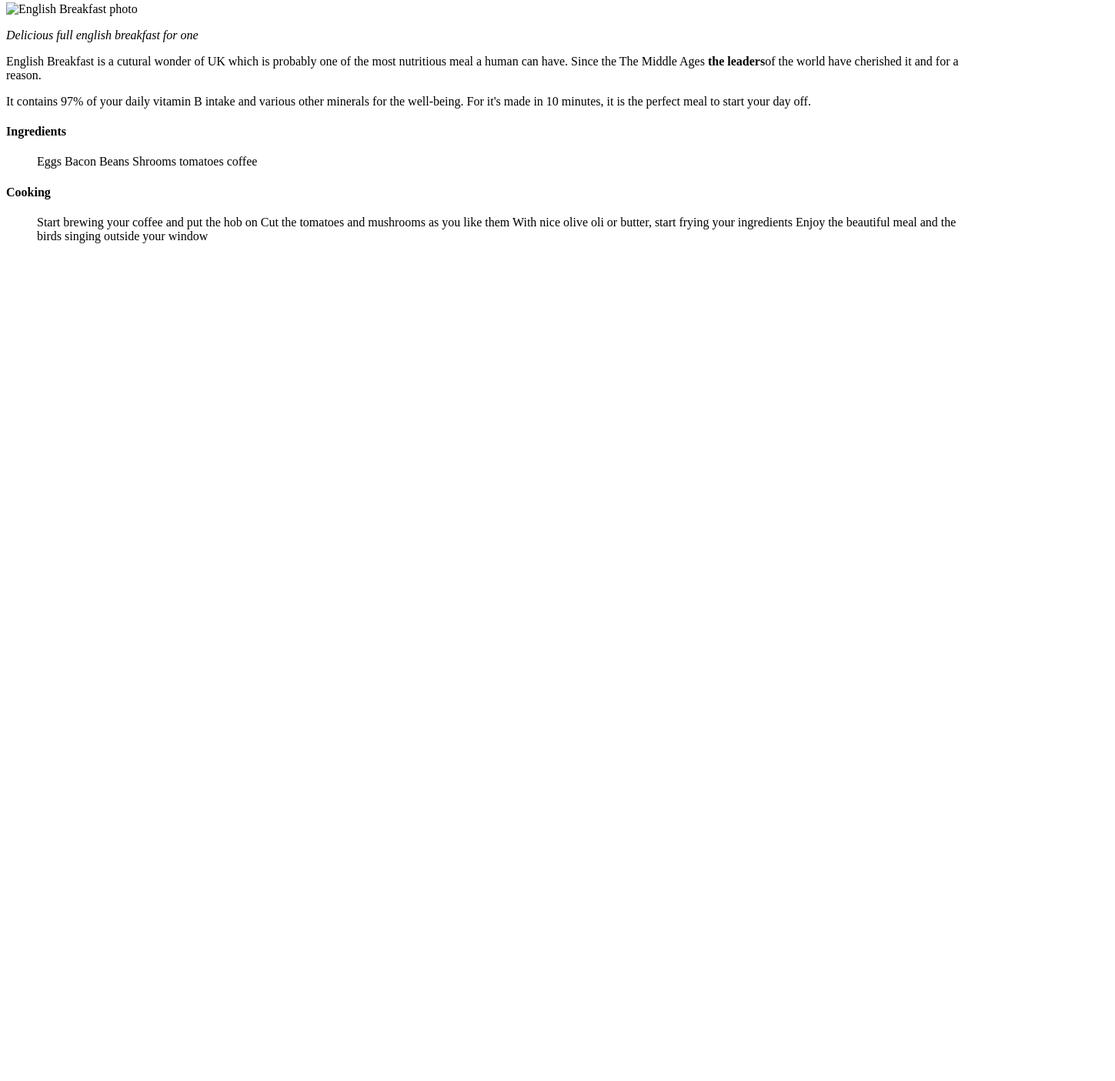
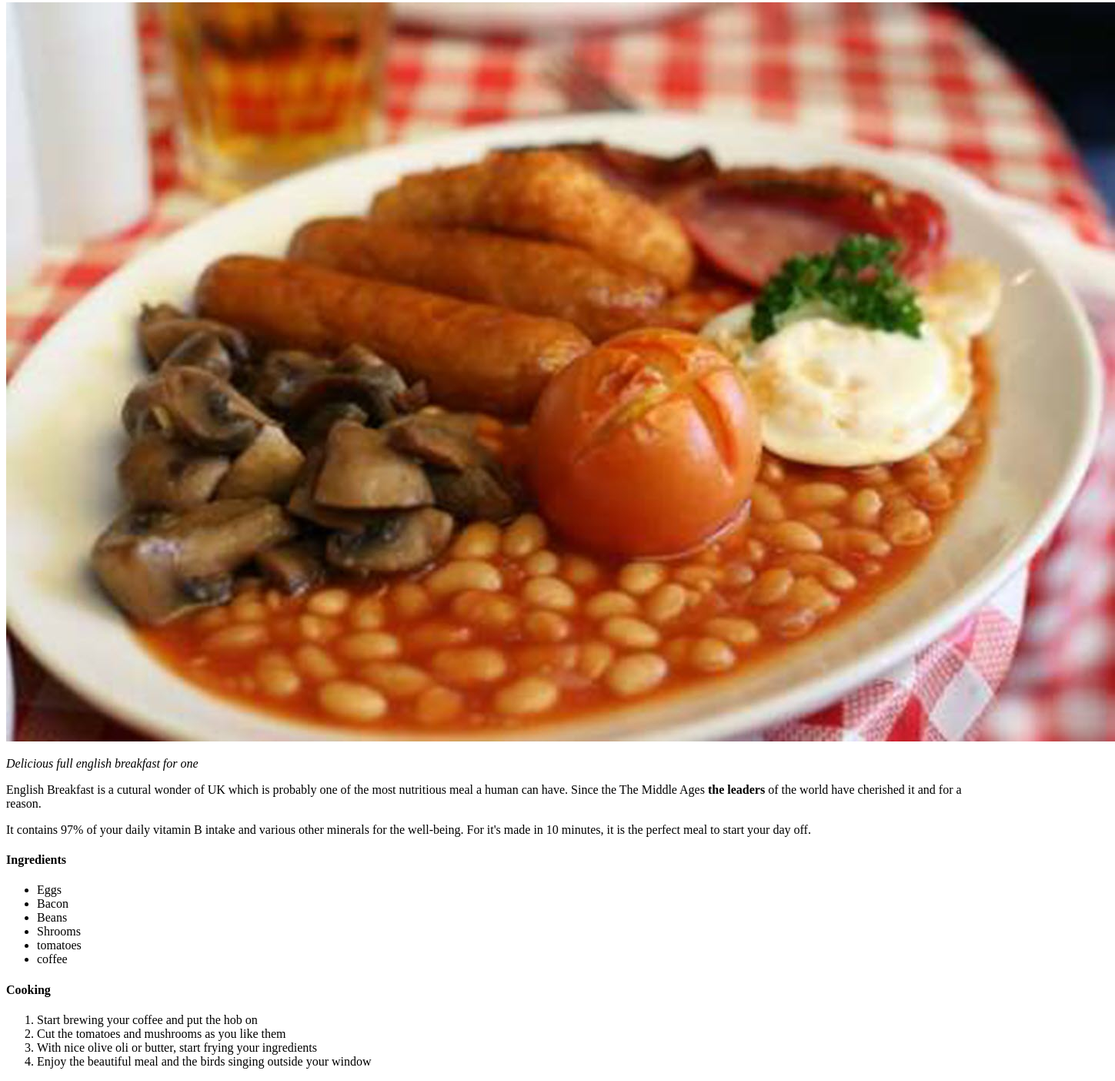
Before and after one commit to aaroparkkinen/odin-recies, a plain HTML site: page recipes/english_breakfast.html in a window 1280 px wide. Shown: the part 77-1481 px from the top of the page at 77% size, 1449 px wide, since content can reach past the window. Before the commit the page ends 800 px from the top, so only its background shows below. Drawn offline with Linux system fonts and the light colour scheme.

Commit message:
more functioning version git status

```diff
--- a/recipes/english_breakfast.html
+++ b/recipes/english_breakfast.html
@@ -8,30 +8,30 @@
 </head>
 <body>
     <h1>English Breakfast</h1>
-    <img src="./images/english_breakfast" alt="English Breakfast photo">
+    <img src="../img/english_breakfast.jpg" alt="English Breakfast photo">
     <p><em>Delicious full english breakfast for one</em></p>
 
     <p>English Breakfast is a cutural wonder of UK which is probably one of the most nutritious meal a human can have.
-       Since the The Middle Ages <strong>the leaders</strong>of the world have cherished it and for a reason.
+       Since the The Middle Ages <strong>the leaders</strong> of the world have cherished it and for a reason.
     </p>
     <p>It contains 97% of your daily vitamin B intake and various other minerals for the well-being.
         For it's made in 10 minutes, it is the perfect meal to start your day off.
     </p>
     <h4>Ingredients</h4>
 <ul>
-    <ln>Eggs</ln>
-    <ln>Bacon</ln>
-    <ln>Beans</ln>
-    <ln>Shrooms</ln>
-    <ln>tomatoes</ln>
-    <ln>coffee</ln>
+    <li>Eggs</li>
+    <li>Bacon</li>
+    <li>Beans</li>
+    <li>Shrooms</li>
+    <li>tomatoes</li>
+    <li>coffee</li>
 </ul>
 <h4>Cooking</h4>
 <ol>
-    <ln>Start brewing your coffee and put the hob on</ln>
-    <ln>Cut the tomatoes and mushrooms as you like them</ln>
-    <ln>With nice olive oli or butter, start frying your ingredients</ln>
-    <ln>Enjoy the beautiful meal and the birds singing outside your window</ln>
+    <li>Start brewing your coffee and put the hob on</li>
+    <li>Cut the tomatoes and mushrooms as you like them</li>
+    <li>With nice olive oli or butter, start frying your ingredients</li>
+    <li>Enjoy the beautiful meal and the birds singing outside your window</li>
 </ol>
 </body>
 </html>
```
Also changed, not shown: img/english_breakfast.jpg (added).
